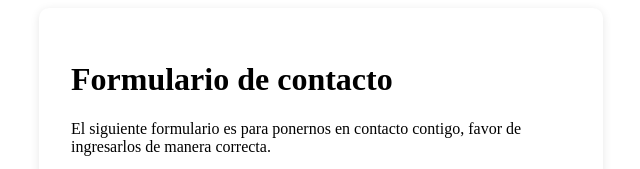
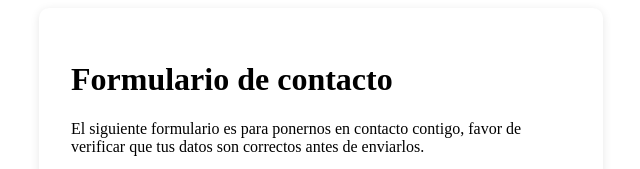
Before and after one commit to Camargo09-web/a6, a plain HTML site: page index.html in a window 1280 px wide. Shown: the top 169 px of the page, without its empty margins (319-959 px from the left). Drawn offline with Linux system fonts and the light colour scheme.

Commit message:
Update index.html

```diff
--- a/index.html
+++ b/index.html
@@ -55,7 +55,7 @@
         <div class="contenedor-formulario">
             <h1>Formulario de contacto</h1>
 
-            <p>El siguiente formulario es para ponernos en contacto contigo, favor de ingresarlos de manera correcta.</p>
+            <p>El siguiente formulario es para ponernos en contacto contigo, favor de verificar que tus datos son correctos antes de enviarlos.</p>
 
             <form action="#" method= "post">
 
```
